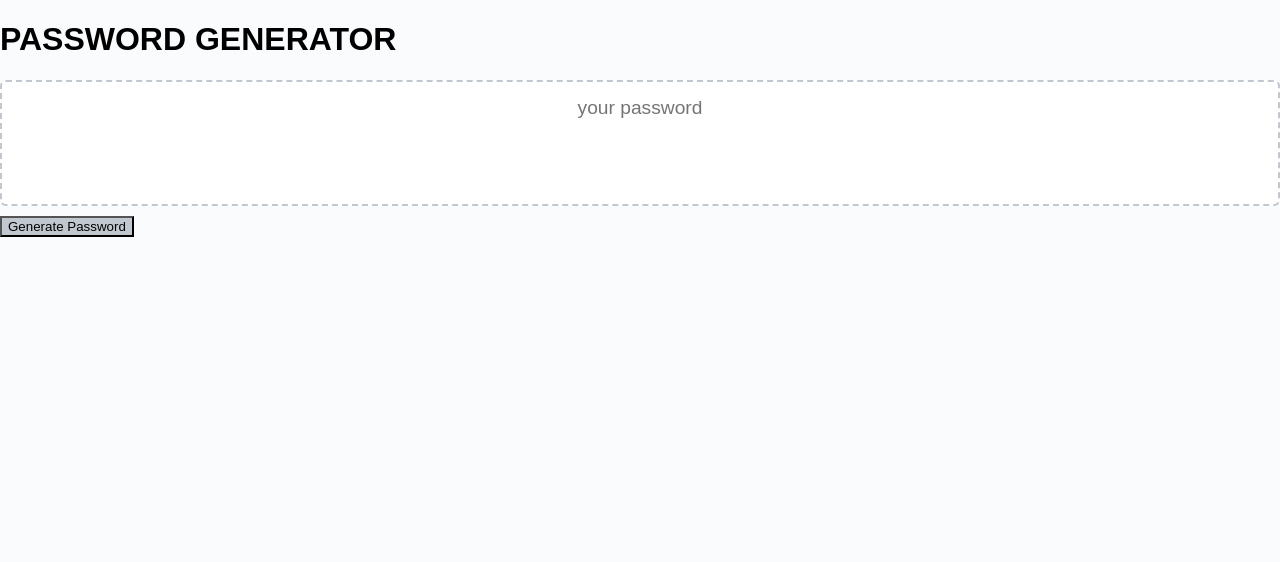
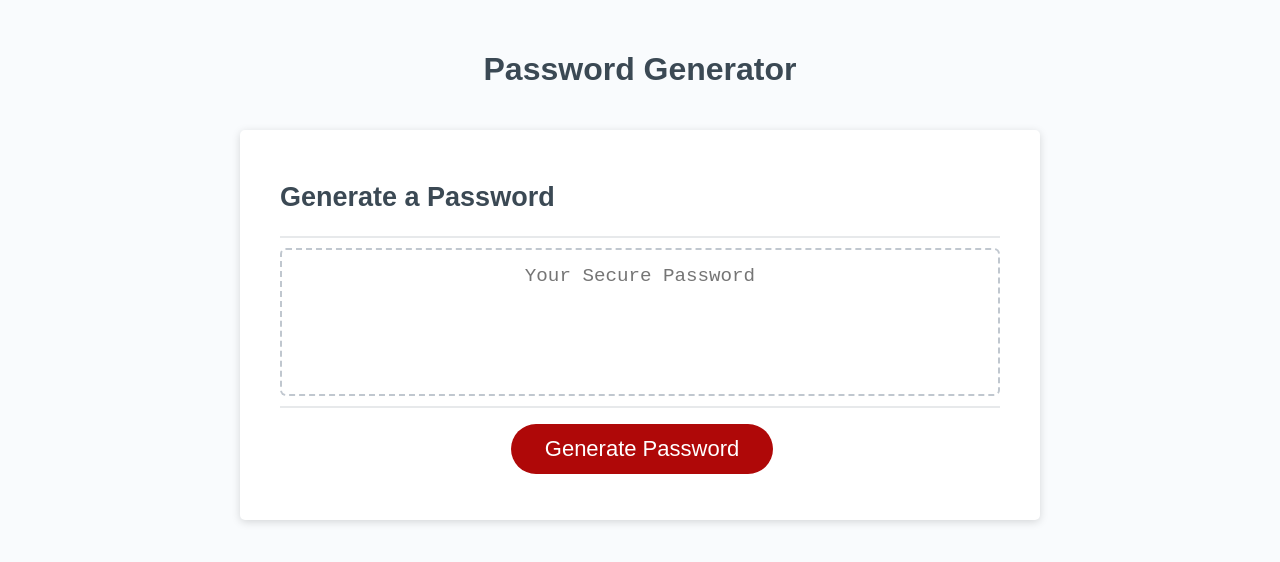
Before and after one commit to AOD4141/Password-Generator-Challenge, a plain HTML site: page index.html in a window 1280 px wide. Drawn offline with Linux system fonts and the light colour scheme.

Commit message:
made changes

```diff
--- a/index.html
+++ b/index.html
@@ -5,32 +5,41 @@
     <meta name="viewport" content="width=device-width, initial-scale=1.0">
     <title>Document</title>
     <link rel="stylesheet" href="style.css">
+
+    <script src="secondscript.js"> </script>
 </head>
 <body>
+
+    <div class="wrapper">
+        <header>
+          <h1>Password Generator</h1>
+        </header>
+        <div class="card">
+          <div class="card-header">
+            <h2>Generate a Password</h2>
+          </div>
+          <div class="card-body">
+            <textarea
+              readonly
+              id="password"
+              placeholder="Your Secure Password"
+              aria-label="Generated Password"
+            ></textarea>
+          </div>
+          <div class="card-footer">
+            <button id="generate" class="btn" onclick="document.getElementById('password').innerHTML = passwordGenerator()">Generate Password</button>
+          </div>
+        </div>
+      </div>
+
+<!--
+    <div class="style">
     <h1>PASSWORD GENERATOR</h1>
-    <form>
-    <input readonly type="text" id="password" placeholder="your password">
-       <button> Generate Password</button>
-    </form>
-
-      <script>
-
-        var passwordGenerator = () => {
-        var passwordLength = 8;
-        var charset = "abcdefghijklmnopqrstuvwxyzABCDEFGHIJKLMNOPQRSTUVWXYZ0123456789!@#$%^&*()";
-        var password = "";
-
-    for (var i= 0; i <= passwordLength; i++) {
-        var randomNumber = Math.floor(Math.random()* charset.length);
-    password += charset.substring(randomNumber, randomNumber +1);
-    }
-
-    return password;
-}
-
-console.log(passwordGenerator())
-
-
-      </script>
+    <div   id="password"> </div>
+       <button id="password-btn" > Generate Password</button>
+    </div>
+    -->
+<!--
+      // <script src="script.js"> </script> -->
 </body>
 </html>
--- a/style.css
+++ b/style.css
@@ -74,13 +74,13 @@ header {
 
 .btn {
   border: none;
-  background-color: hsl(161, 91%, 36%);
+  background-color: hsl(360, 91%, 36%);
   border-radius: 25px;
   box-shadow: rgba(0, 0, 0, 0.1) 0px 1px 6px 0px rgba(0, 0, 0, 0.2) 0px 1px 1px
     0px;
   color: hsl(0, 0%, 100%);
   display: inline-block;
-  font-size: 25px;
+  font-size: 22px;
   line-height: 22px;
   margin: 16px 16px 16px 20px;
   padding: 14px 34px;
@@ -88,7 +88,7 @@ header {
   cursor: pointer;
 }
 
-button {
+button[disabled] {
   cursor: default;
   background: #c0c7cf;
 }
```
